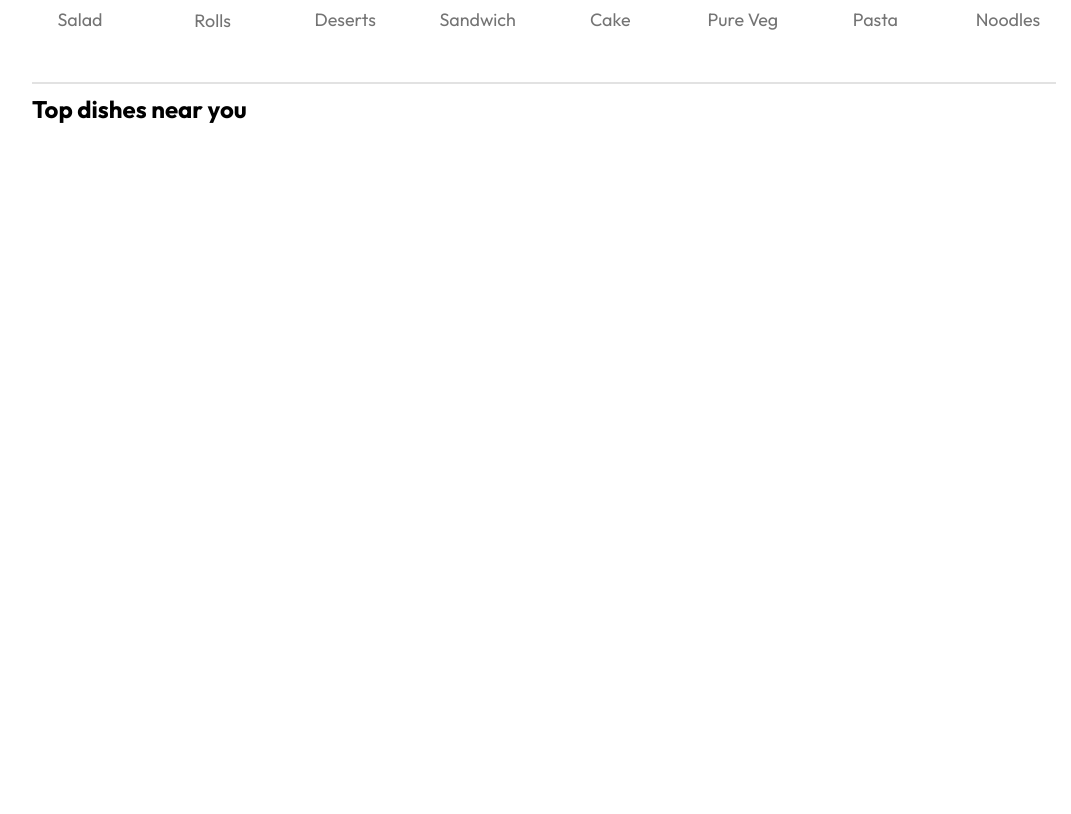
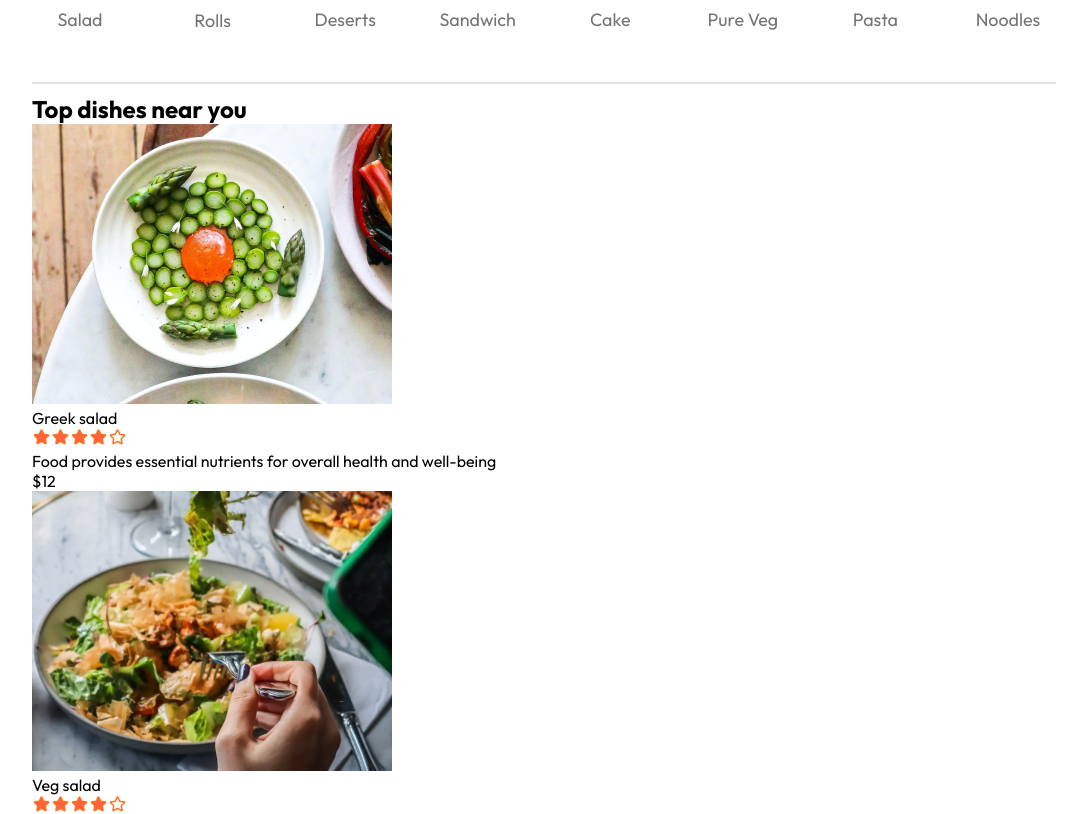
Before and after one commit to karanx64/food-del, a React (Vite) app in the folder frontend/: page / in a window 1280 px wide. Shown: the part 840-1654 px from the top of the page, without its empty margins (96-1167 px from the left). Before the commit the page ends 964 px from the top, so only its background shows below. Built offline with nearby package versions, Linux system fonts and the light colour scheme.

Commit message:
food items added

```diff
--- a/frontend/src/components/foodItem/FoodItem.jsx
+++ b/frontend/src/components/foodItem/FoodItem.jsx
@@ -1,8 +1,23 @@
 import React from "react";
 import "./FoodItem.css";
+import { assets } from "../../assets/frontend_assets/assets";
 
-const FoodItem = ({id, name, price, description, image}) => {
-  return <div></div>;
+const FoodItem = ({ id, name, price, description, image }) => {
+  return (
+    <div className="food-item">
+      <div className="food-item-img-container">
+        <img className="food-item-img" src={image} alt="" />
+      </div>
+      <div className="food-item-info">
+        <div className="food-item-name-rating">
+          <p>{name}</p>
+          <img src={assets.rating_starts} alt="" />
+        </div>
+        <p className="food-item-desc">{description}</p>
+        <p className="food-item-price">${price}</p>
+      </div>
+    </div>
+  );
 };
 
 export default FoodItem;
```
